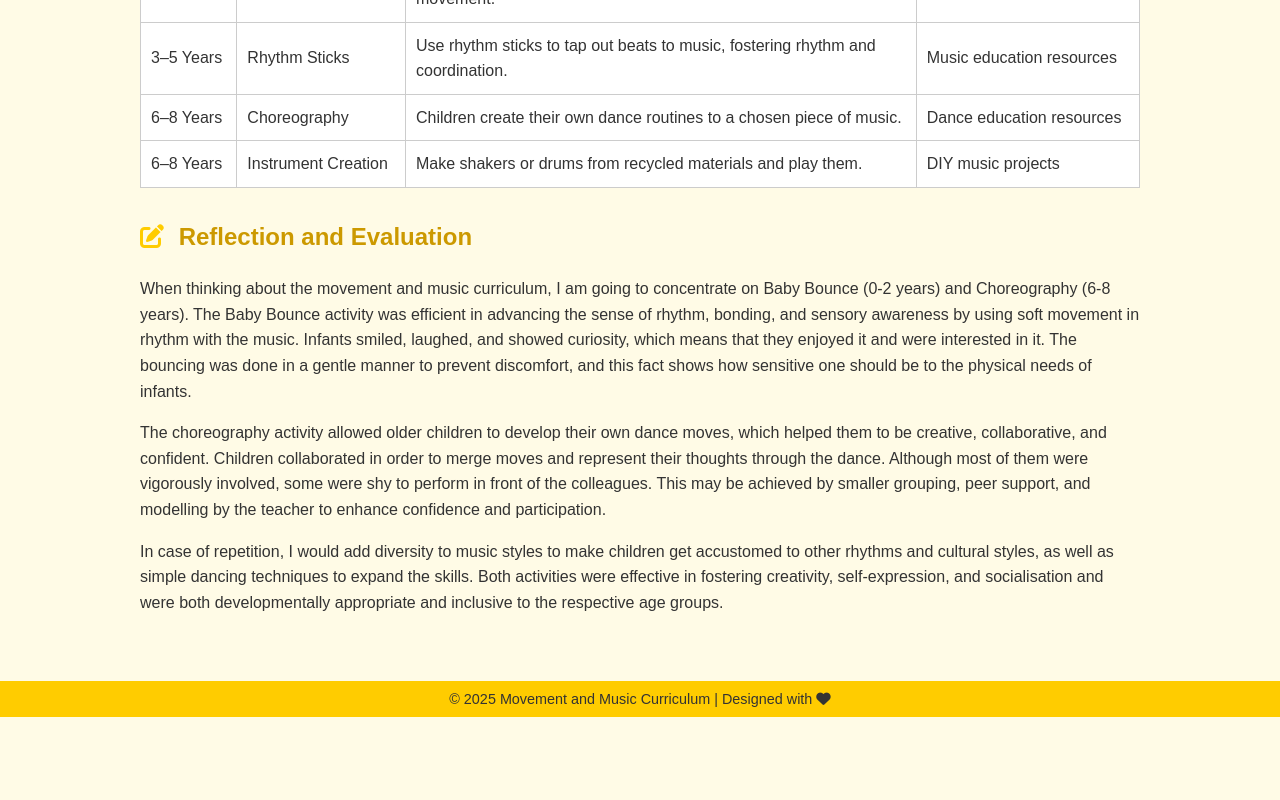
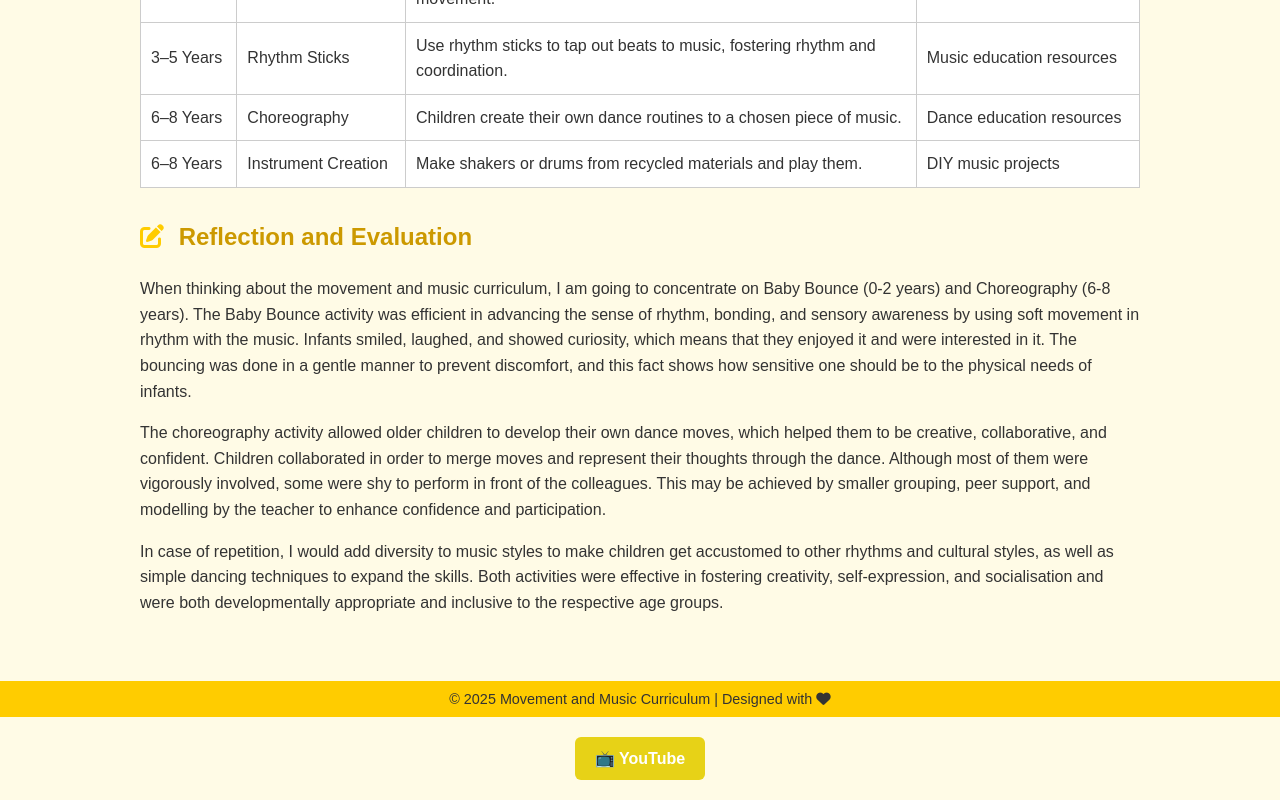
Before and after one commit to kdapinder78-star/Facilitating-Creativity-in-Early-Childhood-Education-Curriculum, a plain HTML site: page music.html in a window 1280 px wide. Shown: the part 1297-2097 px from the top of the page. Before the commit the page ends 2014 px from the top, so only its background shows below. Drawn offline with Linux system fonts and the light colour scheme.

Commit message:
music.html

```diff
--- a/music.html
+++ b/music.html
@@ -150,5 +150,20 @@
     &copy; 2025 Movement and Music Curriculum | Designed with <i class="fa-solid fa-heart"></i>
 </footer>
 
+</div>
+    <div style="text-align: center; margin: 20px 0;">
+  <a href="https://youtube.com/shorts/0UqLPmCqpAY?feature=shared" target="_blank" style="
+    background-color: #e7d217;
+    color: white;
+    padding: 12px 20px;
+    text-decoration: none;
+    border-radius: 6px;
+    font-weight: bold;
+    display: inline-block;">
+    📺 YouTube
+  </a>
+</div>
+
+
 </body>
 </html>
```
